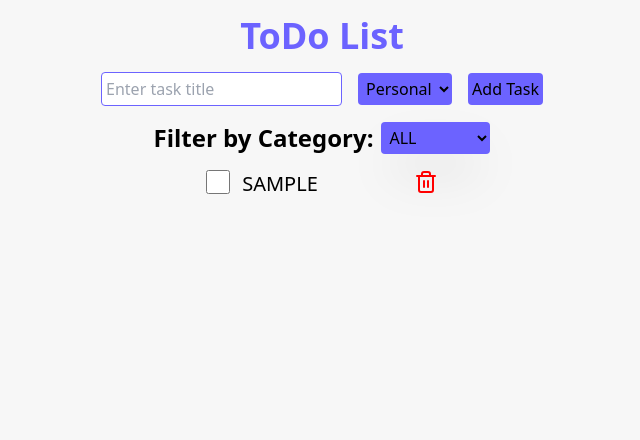
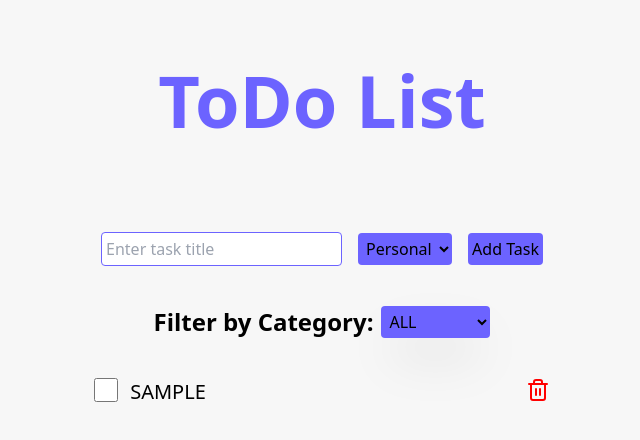
Before and after one commit to JohnGirma/AiQEM-Task, a React (Vite) app: page / in a window 1280 px wide. Both pictures are taken after typing "Sample" into the empty fields and a click on the button "Add Task". Shown: the top 440 px of the page, without its empty margins (318-958 px from the left). Built offline with nearby package versions, Linux system fonts and the light colour scheme.

Commit message:
add readme file

```diff
--- a/package.json
+++ b/package.json
@@ -1,5 +1,6 @@
 {
   "name": "vite-project",
+  "homepage": "https://yegaratech.com/",
   "private": true,
   "version": "0.0.0",
   "type": "module",
--- a/src/App.tsx
+++ b/src/App.tsx
@@ -44,9 +44,9 @@ const App: React.FC = () => {
   };
 
   return (
-    <div className="bg-secondery h-screen ">
-      <div className='flex flex-col justify-center items-center gap-4 p-4 text-white'>
-      <h1 className='text-primary font-bold  text-4xl'>ToDo List</h1>
+    <div className="bg-secondery ">
+      <h1 className='text-primary font-bold text-center text-5xl md:text-7xl pt-16'>ToDo List</h1>
+      <div className='flex flex-col  h-screen   items-center gap-10 mt-24 text-white  '>
       <AddTask onAddTask={addTask} />
       <div className='flex items-center gap-2'>
         <label htmlFor="categoryFilter"  className="font-bold text-2xl">Filter by Category:</label>
--- a/src/components/TaskList.tsx
+++ b/src/components/TaskList.tsx
@@ -20,7 +20,7 @@ const TaskList: React.FC<TaskListProps> = ({ tasks, onCompleteTask, onDeleteTask
     return (
     <ul className='flex flex-col gap-5'>
       {filteredTasks.map((task) => (
-        <li key={task.id} className='flex flex-row justify-between gap-24'>
+        <li key={task.id} className='flex flex-row justify-between gap-24 md:gap-80'>
             <div className='flex flex-row justify-start gap-3'>
           <input
             type="checkbox"
```
Also changed, not shown: design/todoDesgin.PNG (added), 1 other file (tests, documents, lock files or other folders).
